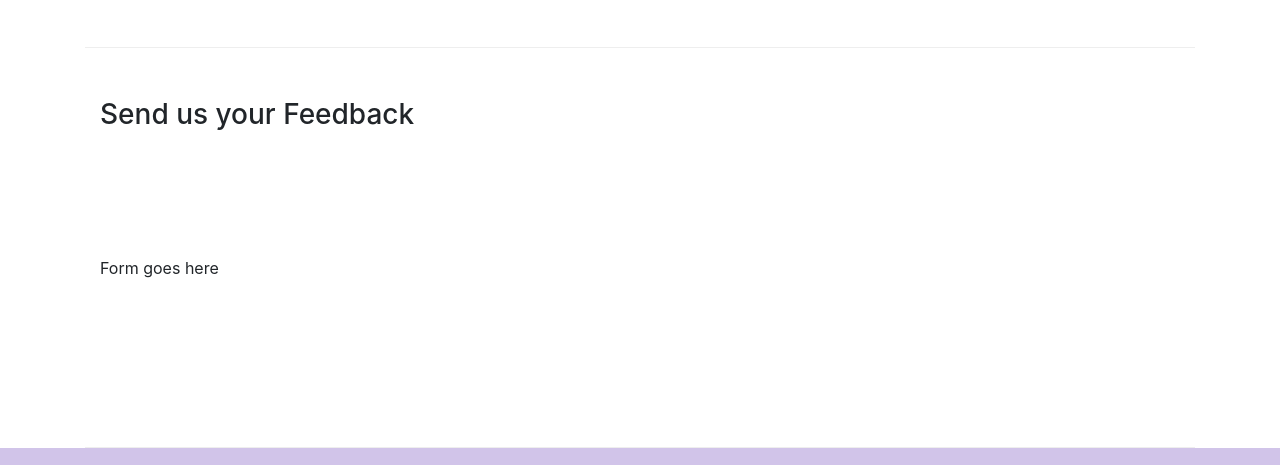
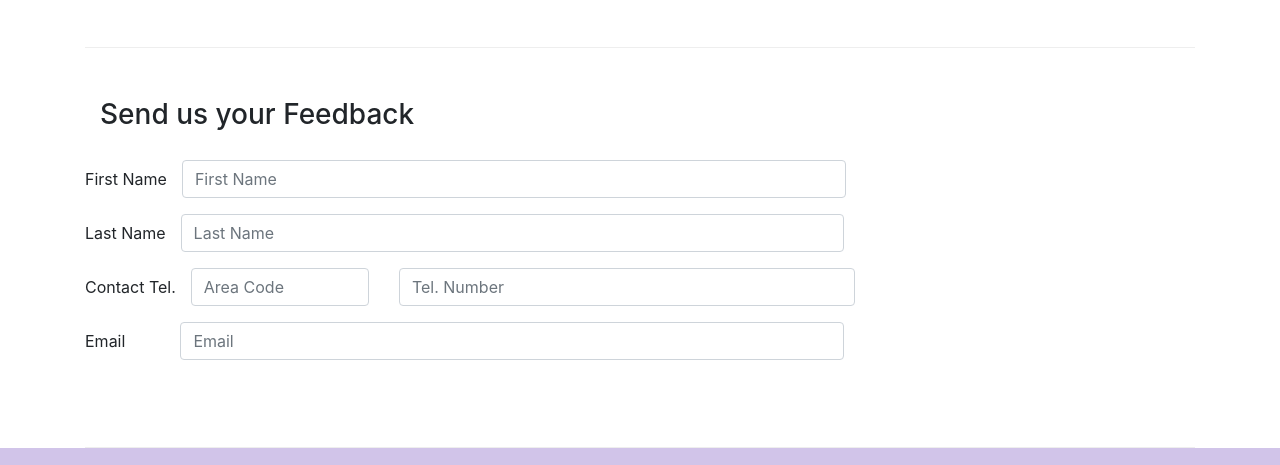
Before and after one commit to 3scava1i3r/Bootstrap_project-1, a website: page contactus.html in a window 1280 px wide. Shown: the part 818-1283 px from the top of the page. Drawn offline with nearby package versions, Linux system fonts and the light colour scheme.

Commit message:
added new css and form in contact us

```diff
--- a/contactus.html
+++ b/contactus.html
@@ -92,7 +92,35 @@
               <h3>Send us your Feedback</h3>
            </div>
             <div class="col-12 col-md-9">
-                Form goes here
+                <form class="row">
+                  <div class="form-group row">
+                    <label for="Firstname" class="col-md-2 col-form-label">First&nbsp;Name</label>
+                  </div>
+                  <div class="col-md-10">
+                    <input type="text" class="form-control" id="Firstname" name="Firstname" placeholder="First Name">
+                  </div>
+                  <div class="form-group row">
+                    <label for="Lastname" class="col-md-2 col-form-label">Last&nbsp;Name</label>
+                  </div>
+                  <div class="col-md-10">
+                    <input type="text" class="form-control" id="Lastname" name="Lastname" placeholder="Last Name">
+                  </div>
+                    <div class="form-group row">
+                      <label for="telnum" class="col-12 col-md-2 col-form-label">Contact&nbsp;Tel.</label>
+                    </div>
+                    <div class="col-5 col-md-3">
+                      <input type="tel" class="form-control" id="areacode" name="areacode" placeholder="Area Code">
+                    </div>
+                    <div class="col-7 col-md-7">
+                      <input type="tel" class="form-control" id="telnum" name="telnum" placeholder="Tel. Number">
+                    </div>
+                  <div class="form-group row cont">
+                    <label for="emailid" class="col-md-3 col-form-label">Email</label>
+                  </div>
+                  <div class="col-md-10">
+                    <input type="email" class="form-control" id="emailid" name="emailid" placeholder="Email">
+                  </div>
+                </form>
             </div>
              <div class="col-12 col-md">
             </div>
--- a/css/styles.css
+++ b/css/styles.css
@@ -49,3 +49,6 @@ body {
       text-align: center;
       border-radius: 50%;
 }
+.cont {
+          padding: 0px 40px 0px 0px;
+}
```
